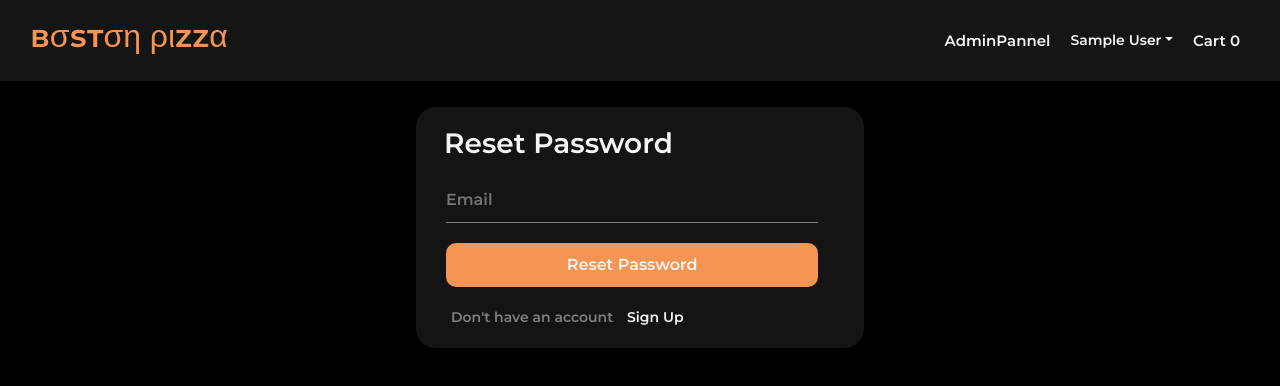
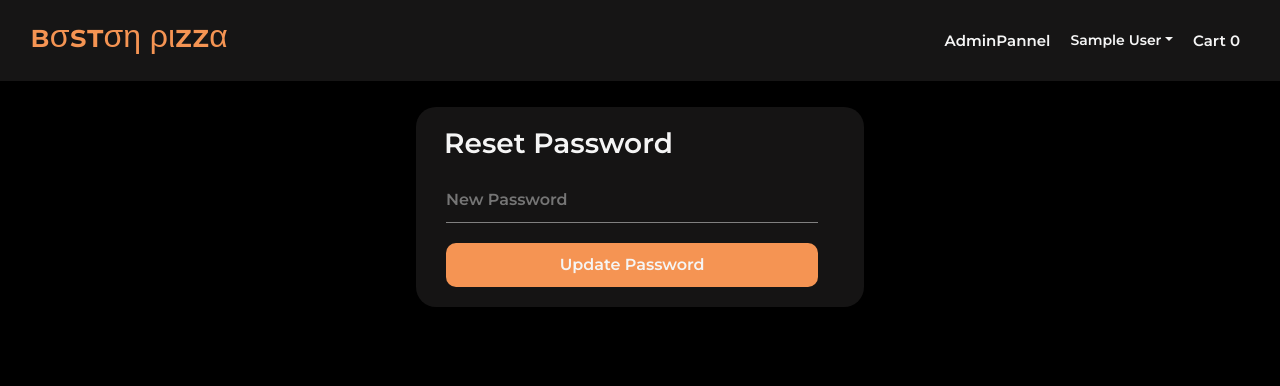
Before and after one commit to PratapTyagi/boston-pizza, a React (Create React App) app in the folder client/: page /reset-password/1 in a window 1280 px wide. Shown: the top 386 px of the page. Built offline with nearby package versions, Linux system fonts and the light colour scheme; sample sign-in values are in the browser's storage.

Commit message:
Created New password page

```diff
--- a/client/src/App.js
+++ b/client/src/App.js
@@ -7,6 +7,7 @@ import Register from "./screens/authentication/Register";
 import OrdersScreen from "./screens/orders/OrdersScreen";
 import AdminScreen from "./screens/admin/AdminScreen";
 import ResetPassword from "./screens/resetPassword/ResetPassword";
+import NewPassword from "./screens/newPassword/NewPassword";
 import { BrowserRouter as Router, Route, useHistory } from "react-router-dom";
 import { useSelector } from "react-redux";
 
@@ -19,8 +20,8 @@ const Routing = () => {
 
   useEffect(() => {
     if (
-      !currentUser ||
-      history.location.pathname.startsWith("reset-password")
+      !currentUser &&
+      !history.location.pathname.startsWith("/reset-password")
     ) {
       history.push("/login");
     }
@@ -34,7 +35,8 @@ const Routing = () => {
       <Route path="/register" exact component={Register} />
       <Route path="/orders" exact component={OrdersScreen} />
       <Route path="/admin" component={AdminScreen} />
-      <Route path="/reset-password" component={ResetPassword} />
+      <Route path="/reset-password" exact component={ResetPassword} />
+      <Route path="/reset-password/:token" exact component={NewPassword} />
     </>
   );
 };
--- /dev/null
+++ b/client/src/screens/newPassword/NewPassword.jsx
@@ -0,0 +1,48 @@
+import { useState } from "react";
+import { useParams } from "react-router-dom";
+
+import axios from "axios";
+
+const NewPassword = () => {
+  const [password, setpassword] = useState("");
+
+  const { token } = useParams();
+  const update = async (e) => {
+    e.preventDefault();
+
+    await axios
+      .post("/api/users/new-password", { password, token })
+      .then((user) => {
+        if (user.error) {
+          return alert(`Error ${user.error}`);
+        }
+        alert(`Check your email`);
+      })
+      .catch((error) => {
+        console.log(`Something went wrong ${error}`);
+      });
+  };
+
+  return (
+    <div className="login_page">
+      <div className="login">
+        <h3>Reset Password</h3>
+        <form className="login__form">
+          <input
+            type="text"
+            placeholder="New Password"
+            value={password}
+            onChange={(e) => setpassword(e.target.value)}
+            required
+          />
+
+          <button type="submit" onClick={update}>
+            Update Password
+          </button>
+        </form>
+      </div>
+    </div>
+  );
+};
+
+export default NewPassword;
```
